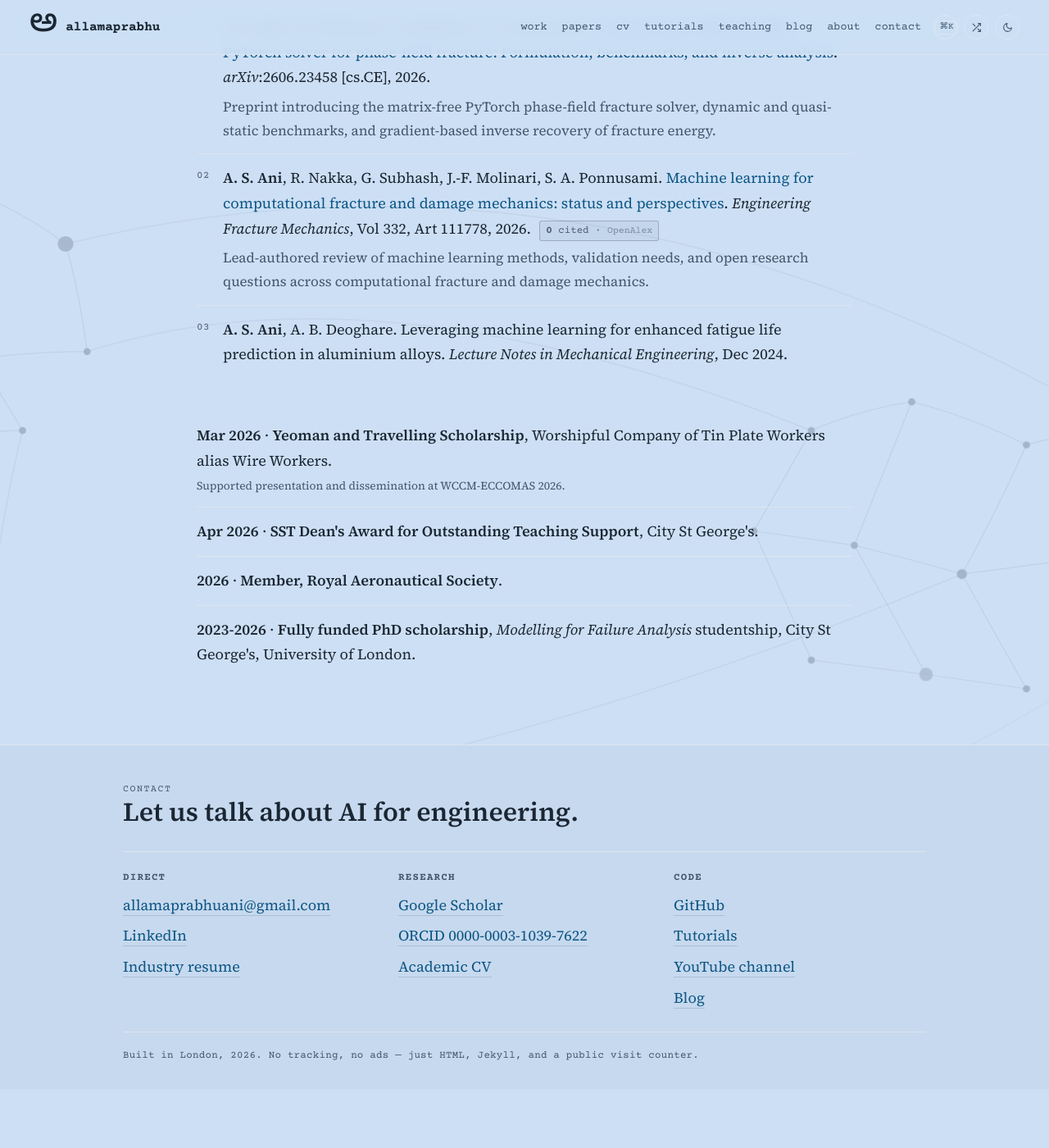
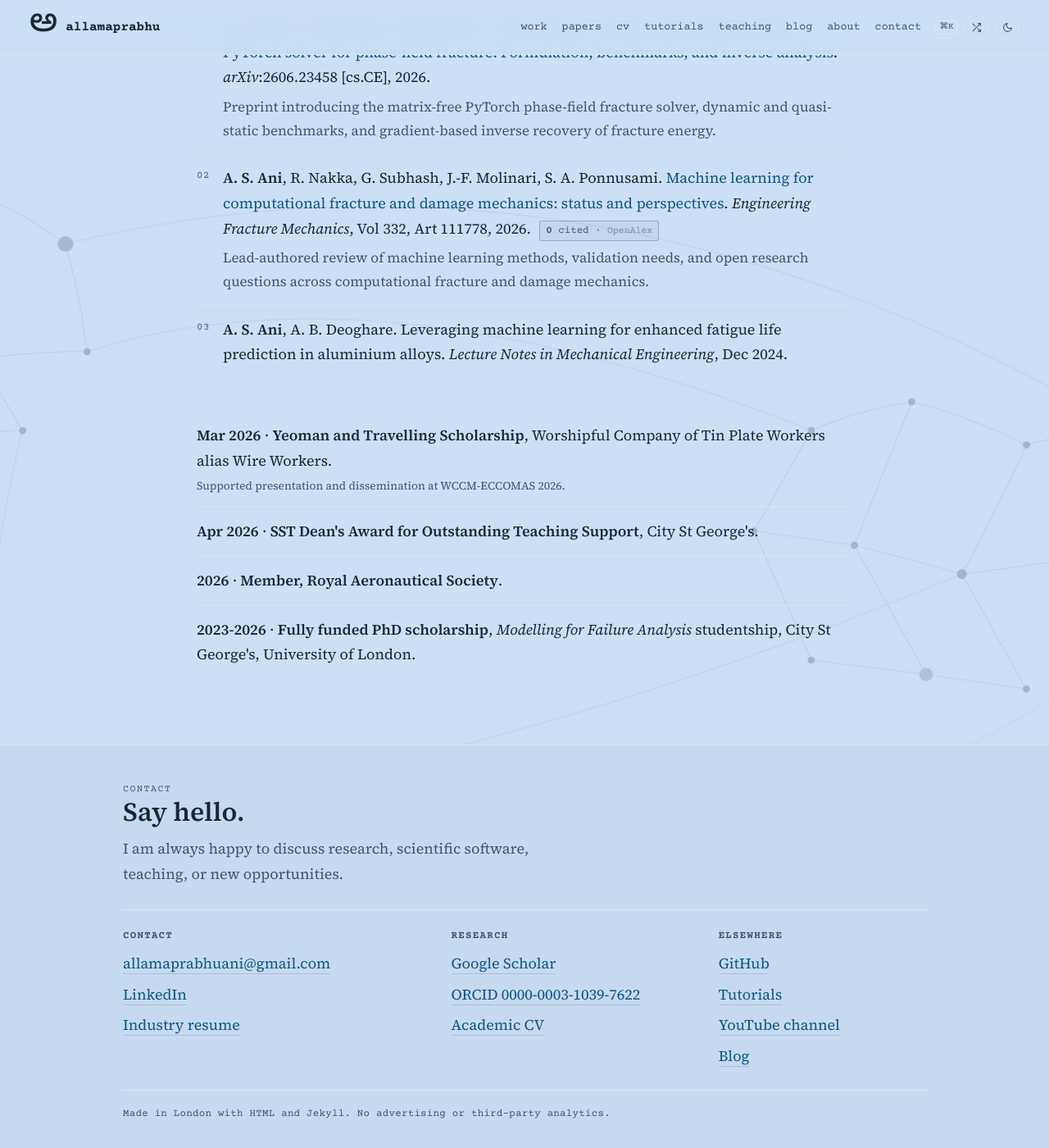
Before and after one commit to allamaprabhuani/allamaprabhuani.github.io, a Jekyll site: the page built from index.html, in a window 1280 px wide and 1400 px high, scrolled down 3266 px. Shown: the whole window at 82% size. Built offline with Jekyll 4.4.1, drawn with Linux system fonts in a browser that asks for light colours; before the commit the page ends 4594 px from its top, so only the background shows below that.

Commit message:
fix footer layout and personal tone

```diff
--- a/_layouts/default.html
+++ b/_layouts/default.html
@@ -92,7 +92,7 @@
 <link rel="preconnect" href="https://fonts.googleapis.com">
 <link rel="preconnect" href="https://fonts.gstatic.com" crossorigin>
 <link rel="stylesheet" href="https://fonts.googleapis.com/css2?family=Source+Serif+4:ital,wght@0,400;0,600;1,400&display=swap">
-<link rel="stylesheet" href="/style.css?v=20260828-3">
+<link rel="stylesheet" href="/style.css?v=20260828-4">
 <script>
 window.MathJax = {
   tex: {
@@ -221,11 +221,12 @@ window.MathJax = {
   <div class="footer-inner">
     <div class="footer-heading">
       <p class="footer-kicker">contact</p>
-      <h2>Let us talk about AI for engineering.</h2>
+      <h2>Say hello.</h2>
+      <p>I am always happy to discuss research, scientific software, teaching, or new opportunities.</p>
     </div>
     <div class="footer-grid">
       <div class="footer-col">
-        <h3>Direct</h3>
+        <h3>Contact</h3>
         <ul class="links">
           <li><a href="mailto:allamaprabhuani@gmail.com">allamaprabhuani@gmail.com</a></li>
           <li><a href="https://www.linkedin.com/in/allamaprabhu-ani">LinkedIn</a></li>
@@ -241,7 +242,7 @@ window.MathJax = {
         </ul>
       </div>
       <div class="footer-col">
-        <h3>Code</h3>
+        <h3>Elsewhere</h3>
         <ul class="links">
           <li><a href="https://github.com/allamaprabhuani">GitHub</a></li>
           <li><a href="/tutorials/">Tutorials</a></li>
@@ -250,7 +251,7 @@ window.MathJax = {
         </ul>
       </div>
     </div>
-    <p class="footer-note">Built in London, 2026. No tracking, no ads &mdash; just HTML, Jekyll, and a public visit counter.</p>
+    <p class="footer-note">Made in London with HTML and Jekyll. No advertising or third-party analytics.</p>
   </div>
 </footer>
 
--- a/style.css
+++ b/style.css
@@ -928,11 +928,15 @@ ul.mottos li:hover { border-left-color: var(--accent); padding-left: 22px; }
 }
 .footer-grid {
   display: grid;
-  grid-template-columns: repeat(3, minmax(0, 1fr));
+  grid-template-columns: minmax(0, 1.25fr) minmax(0, 1fr) minmax(0, 0.85fr);
   gap: 28px;
   padding: 24px 0 26px;
   border-top: 1px solid var(--rule);
   border-bottom: 1px solid var(--rule);
+}
+.footer-col,
+.site-footer ul.links li {
+  min-width: 0;
 }
 .footer-col h3 {
   margin: 0 0 10px;
@@ -960,6 +964,10 @@ ul.mottos li:hover { border-left-color: var(--accent); padding-left: 22px; }
 .site-footer ul.links li::before { content: ""; }
 .site-footer ul.links a {
   border-bottom-color: color-mix(in srgb, var(--accent) 22%, transparent);
+  overflow-wrap: anywhere;
+}
+@media (max-width: 900px) {
+  .footer-grid { grid-template-columns: repeat(2, minmax(0, 1fr)); }
 }
 @media (max-width: 600px) {
   .site-footer { padding: 28px 18px 24px; }
```
